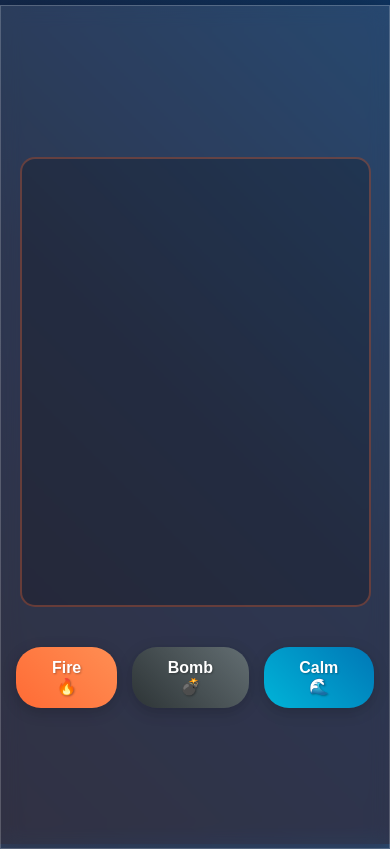
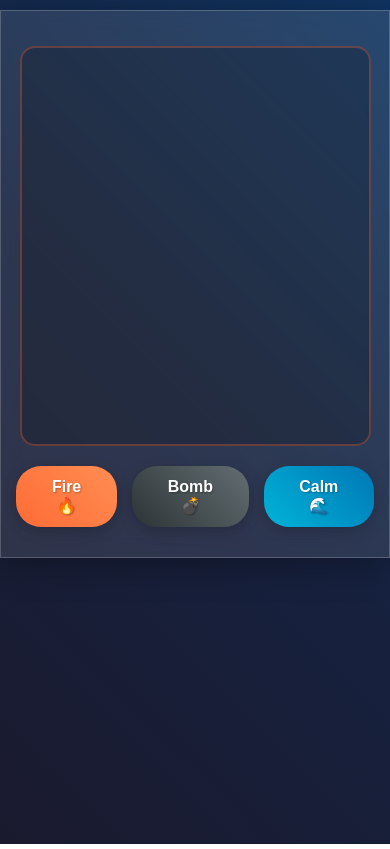
Before and after one commit to KevinW0911/kevinw0911.github.io, a plain HTML site: page fire-game/index.html in a window 390 px wide. Drawn offline with Linux system fonts and the light colour scheme.

Commit message:
Revert "Optimize mobile layout to reduce bottom whitespace"
This reverts commit 861b207a807f7cf8fd0106da0ec6404b16f58551.

```diff
--- a/fire-game/style.css
+++ b/fire-game/style.css
@@ -539,8 +539,7 @@ h1 {
 @media (max-width: 600px) {
     body {
         padding-top: 10px;
-        align-items: center;
-        min-height: 100vh;
+        align-items: flex-start;
     }
 
     .game-container {
@@ -549,16 +548,17 @@ h1 {
         width: 100vw;
         max-width: none;
         border-radius: 0;
-        display: flex;
-        flex-direction: column;
-        justify-content: center;
-        min-height: 100vh;
     }
 
     .game-area {
         width: 90vw;
-        height: 60vh;
-        max-height: 450px;
+        height: 50vh;
+        max-height: 400px;
+    }
+
+    h1 {
+        font-size: 1.8rem;
+        margin-bottom: 15px;
     }
 
     .controls {
@@ -566,7 +566,7 @@ h1 {
         justify-content: center;
         align-items: center;
         gap: 15px;
-        margin: 20px 0 10px 0;
+        margin: 15px 0;
     }
 
     .fire-button, .bomb-button, .water-button {
```
